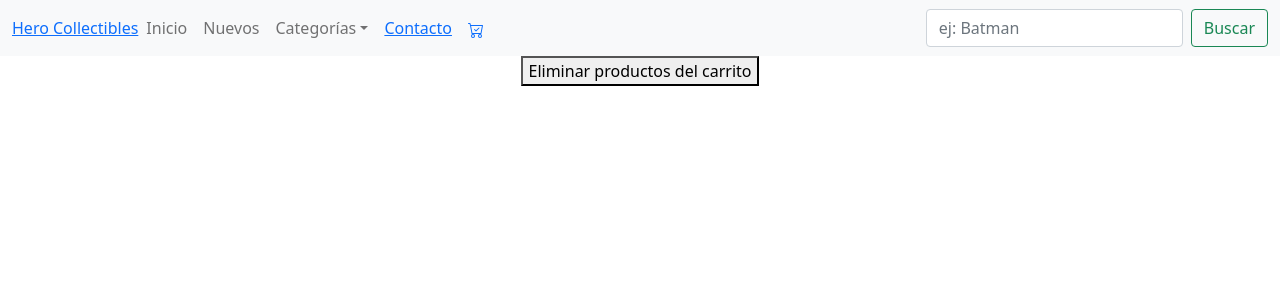
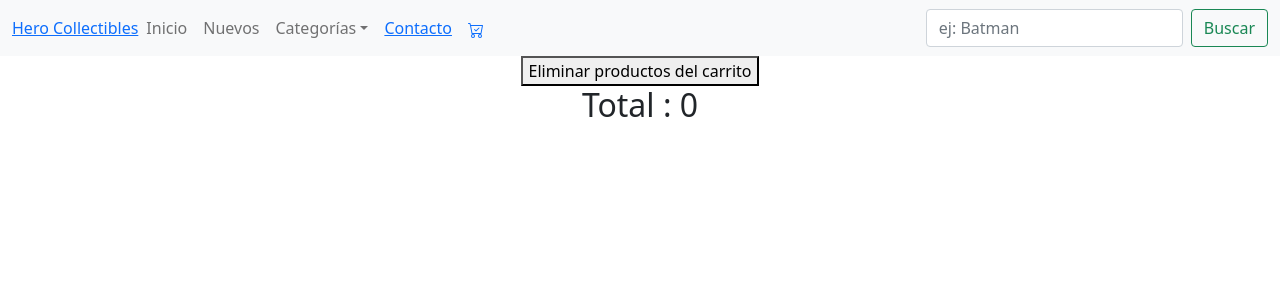
Before and after one commit to emif94/ecommerce-flores-emiliano, a React (Create React App) app: page /cart in a window 1280 px wide. Shown: the top 300 px of the page. Built offline with nearby package versions, Linux system fonts and the light colour scheme.

Commit message:
Se genera el desglose del carrito, y la suma de los totales

```diff
--- a/src/components/Cart/Cart.jsx
+++ b/src/components/Cart/Cart.jsx
@@ -6,6 +6,22 @@ import { useCartContext } from "../../context/CartContext"
 function Cart()  {
 
     const {cartList, borrarCarrito}= useCartContext()
+    let res = [0]
+
+    const total = [0]
+   // const sumarTotalCarrito = (cartList) =>{
+    //    for (const totalProd of cartList){
+    //       total.push(totalProd.precio)
+    //    }
+    //    console.log(total)
+   // }
+function sumarTotalCarrito(){
+     res = cartList.reduce ((acc,item)=>{
+       return acc += (item.precio * item.cant)
+   },0)
+   console.log(res)
+
+}
 
     return (
         <div>
@@ -20,6 +36,9 @@ function Cart()  {
             </div>)}
 
             <button onClick={borrarCarrito}>Eliminar productos del carrito</button>
+
+            {sumarTotalCarrito()}
+            <h2>Total : {`${res}`}</h2>
         </div>
     )
 }
--- a/src/components/helpers/getFetch.js
+++ b/src/components/helpers/getFetch.js
@@ -1,11 +1,11 @@
 const productos = [
-    { id: 1, name:"Batman", categoria:"figuras", precio: "$17.000", detalles: "Figura de acción articulada del caballero de la noche, con 5 piezas intercambiables", foto:"https://http2.mlstatic.com/D_NQ_NP_930522-MLA42886807528_072020-O.webp", stock:5 },
-    { id: 2, name:"Superman", categoria:"lego", precio: "$1.000", detalles: "Lego del hombre de acero, edición limitada", foto:"https://http2.mlstatic.com/D_NQ_NP_956084-MLA43496843883_092020-O.webp", stock:5 },
-    { id: 3, name:"Spiderman", categoria:"lego", precio: "$1.200", detalles: "Juguete Lego, 30 piezas intercambiables", foto:"https://http2.mlstatic.com/D_NQ_NP_664722-MLA48242669815_112021-O.webp", stock:6 },
-    { id: 4, name:"Batman & Robin", categoria:"estatuas", precio: "$16.000", detalles: "Legendaria estatua del dúo dinamico, 25cm de alto" , foto:"https://http2.mlstatic.com/D_NQ_NP_5113-MLA4242324695_052013-O.webp", stock:4 },
-    { id: 5, name:"Shazam", categoria:"estatuas", precio: "$13.000", detalles: "El hombre del rayo personificado en una obra maestra, tan solo 15 ejemplares" , foto:"https://http2.mlstatic.com/D_NQ_NP_940294-MLA48423541534_122021-O.webp", stock:2 },
-    { id: 6, name:"Flash", categoria:"figuras", precio: "$10.000", detalles: "Flash de PVC, pintado a mano, articulado" , foto:"https://http2.mlstatic.com/D_NQ_NP_765440-MLA48474064328_122021-O.webp", stock:4 },
-    { id: 7, name:"Mujer Maravilla", categoria:"lego", precio: "$1.500", detalles: "Lego de la amazona más poderosa, edicion ultimate" , foto:"https://http2.mlstatic.com/D_NQ_NP_770061-MLA43156729725_082020-O.webp", stock:2},
+    { id: 1, name:"Batman", categoria:"figuras", precio: 17000, detalles: "Figura de acción articulada del caballero de la noche, con 5 piezas intercambiables", foto:"https://http2.mlstatic.com/D_NQ_NP_930522-MLA42886807528_072020-O.webp", stock:5 },
+    { id: 2, name:"Superman", categoria:"lego", precio: 1000, detalles: "Lego del hombre de acero, edición limitada", foto:"https://http2.mlstatic.com/D_NQ_NP_956084-MLA43496843883_092020-O.webp", stock:5 },
+    { id: 3, name:"Spiderman", categoria:"lego", precio: 1200, detalles: "Juguete Lego, 30 piezas intercambiables", foto:"https://http2.mlstatic.com/D_NQ_NP_664722-MLA48242669815_112021-O.webp", stock:6 },
+    { id: 4, name:"Batman & Robin", categoria:"estatuas", precio: 16000, detalles: "Legendaria estatua del dúo dinamico, 25cm de alto" , foto:"https://http2.mlstatic.com/D_NQ_NP_5113-MLA4242324695_052013-O.webp", stock:4 },
+    { id: 5, name:"Shazam", categoria:"estatuas", precio: 13000, detalles: "El hombre del rayo personificado en una obra maestra, tan solo 15 ejemplares" , foto:"https://http2.mlstatic.com/D_NQ_NP_940294-MLA48423541534_122021-O.webp", stock:2 },
+    { id: 6, name:"Flash", categoria:"figuras", precio: 10000, detalles: "Flash de PVC, pintado a mano, articulado" , foto:"https://http2.mlstatic.com/D_NQ_NP_765440-MLA48474064328_122021-O.webp", stock:4 },
+    { id: 7, name:"Mujer Maravilla", categoria:"lego", precio: 1500, detalles: "Lego de la amazona más poderosa, edicion ultimate" , foto:"https://http2.mlstatic.com/D_NQ_NP_770061-MLA43156729725_082020-O.webp", stock:2},
 ];
 
 export const getFetch = new Promise ((resolve) => {
```
